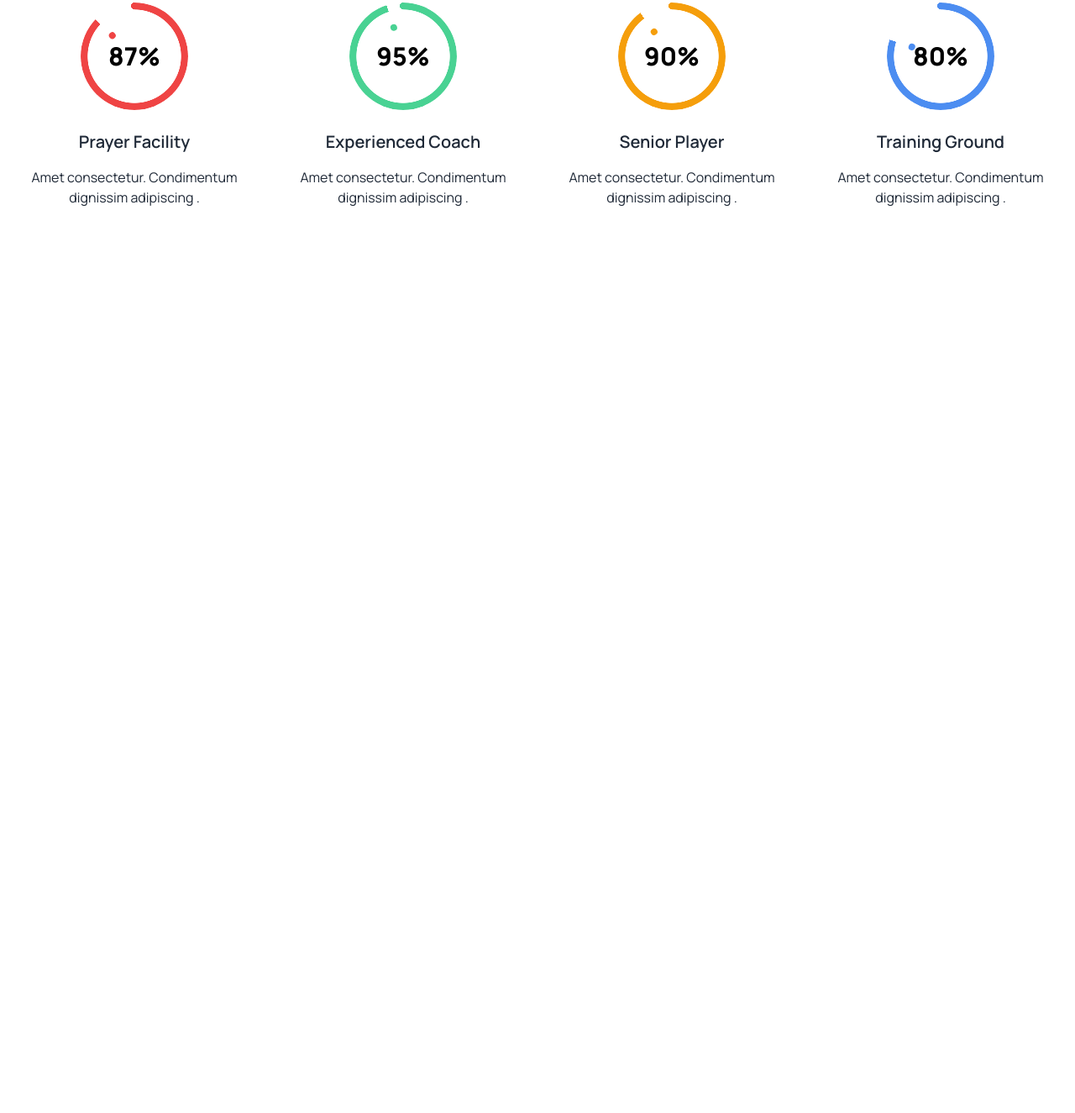
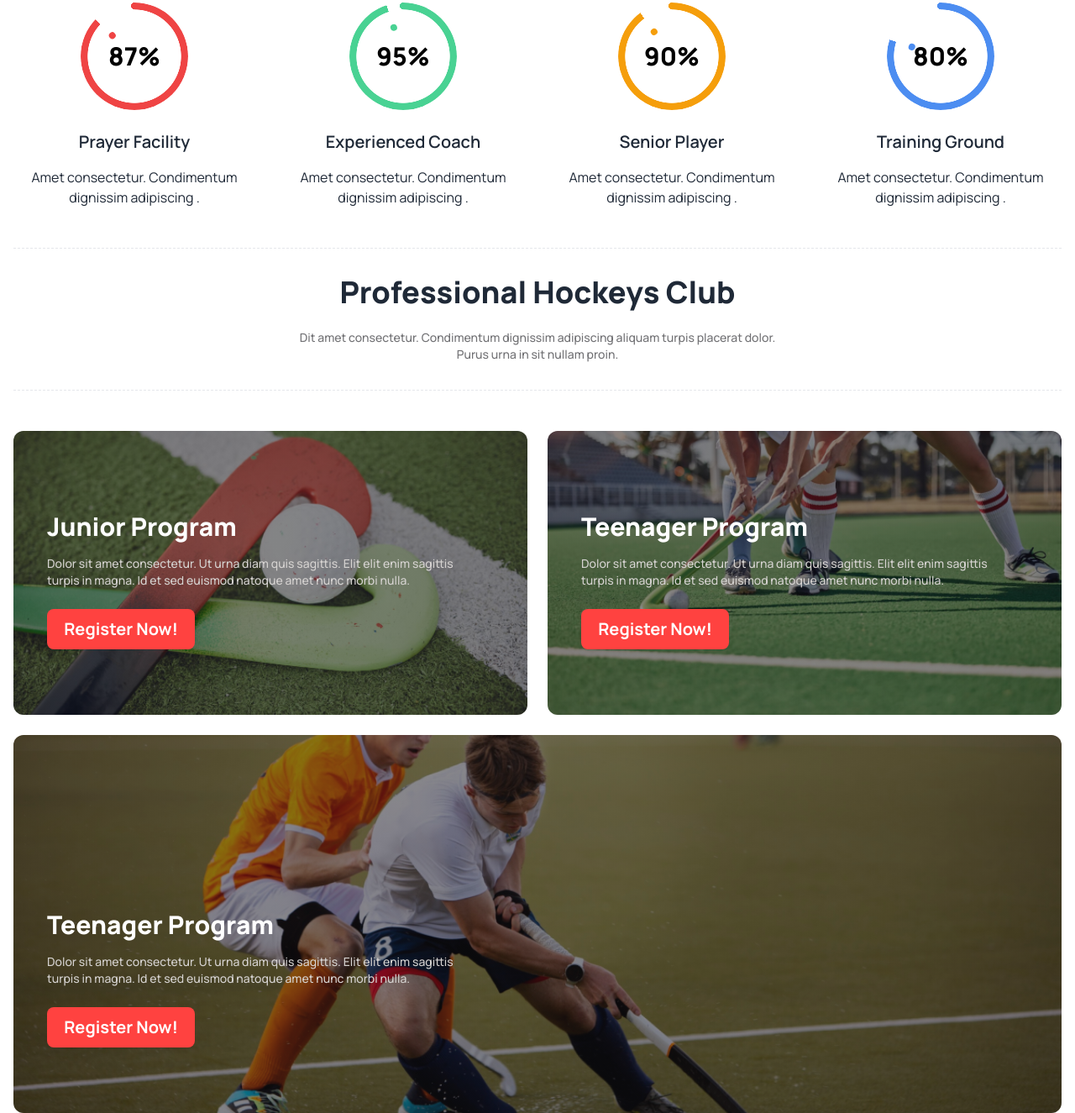
Before and after one commit to Team-Bro-buggers-C211010/B9_Assignment3_WEB9-3323, a plain HTML site: page index.html in a window 1280 px wide. Shown: the part 939-2264 px from the top of the page at 84% size. Before the commit the page ends 1186 px from the top, so only its background shows below. Drawn offline with nearby package versions, Linux system fonts and the light colour scheme.

Commit message:
Program sections added

```diff
--- a/index.html
+++ b/index.html
@@ -259,7 +259,41 @@
         </div>
       </section>
 
-
+      <!-- Program Sections -->
+      <section>
+        <div class="text-center mt-12 border-y border-dashed">
+          <h1 class="text-2xl lg:text-4xl font-extrabold mt-6 lg:mt-8 mb-6">
+            Professional Hockeys Club
+          </h1>
+          <p
+            class="sm:text-sm max-w-[600px] mx-auto text-[#13131899] font-medium mb-8"
+          >
+            Dit amet consectetur. Condimentum dignissim adipiscing aliquam
+            turpis placerat dolor. Purus urna in sit nullam proin.
+          </p>
+        </div>
+        <div class="mt-12 grid grid-cols-1 lg:grid-cols-2 gap-6">
+          <div class="Prog_bg1 bg-no-repeat w-auto h-[277px] lg:h-[338px] rounded-xl bg-center bg-cover pl-6 pt-6 lg:pl-10 lg:pt-24">
+            <h1 class="text-white text-xl lg:text-3xl font-extrabold mb-3 lg:mb-4">Junior Program</h1>
+            <p class="sm:text-sm w-[260px] lg:w-[495px] text-stone-300 font-medium mb-6">Dolor sit amet consectetur. Ut urna diam quis sagittis. Elit elit
+              enim sagittis turpis in magna. Id et sed euismod natoque amet nunc morbi nulla.</p>
+              <button class="btn bg-[#FF4240] text-white border-0 w-40 lg:w-44 text-lg lg:text-xl font-bold">Register Now!</button>
+          </div>
+          <div class="Prog_bg2 bg-no-repeat w-auto h-[277px] lg:h-[338px] rounded-xl bg-center bg-cover pl-6 pt-6 lg:pl-10 lg:pt-24">
+            <h1 class="text-white text-xl lg:text-3xl font-extrabold mb-3 lg:mb-4">Teenager Program</h1>
+            <p class="sm:text-sm w-[260px] lg:w-[495px] text-stone-300 font-medium mb-6">Dolor sit amet consectetur. Ut urna diam quis sagittis. Elit elit
+              enim sagittis turpis in magna. Id et sed euismod natoque amet nunc morbi nulla. </p>
+              <button class="btn bg-[#FF4240] text-white border-0 w-40 lg:w-44 text-lg lg:text-xl font-bold">Register Now!</button>
+          </div>
+          <div class="Prog_bg3 bg-no-repeat w-auto h-[277px] lg:h-[450px] rounded-xl lg:col-span-2 bg-center bg-cover
+          pl-6 pt-6 lg:pl-10 lg:pt-52">
+            <h1 class="text-white text-xl lg:text-3xl font-extrabold mb-3 lg:mb-4">Teenager Program</h1>
+            <p class="sm:text-sm w-[260px] lg:w-[495px] text-stone-300 font-medium mb-6">Dolor sit amet consectetur. Ut urna diam quis sagittis. Elit elit
+              enim sagittis turpis in magna. Id et sed euismod natoque amet nunc morbi nulla.</p>
+              <button class="btn bg-[#FF4240] text-white border-0 w-40 lg:w-44 text-lg lg:text-xl font-bold">Register Now!</button>
+          </div>
+        </div>
+      </section>
     </main>
   </body>
 </html>
```
